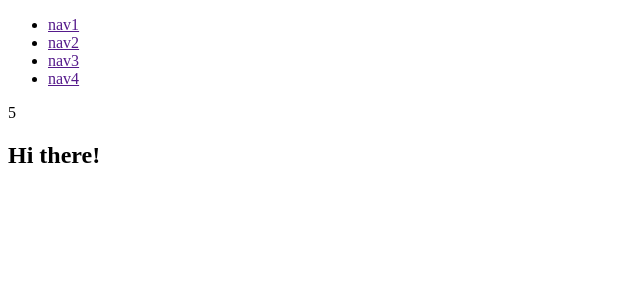
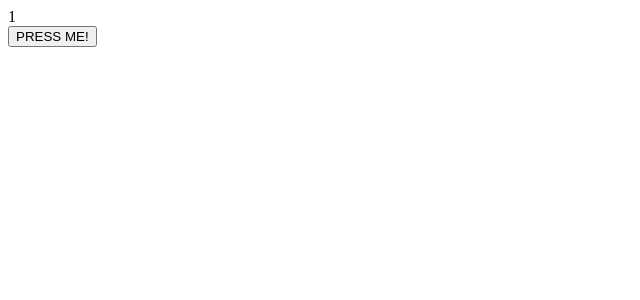
Before and after one commit to ayubgharbi/mmtuts, a PHP site: page /?name=1 in a window 1280 px wide. Shown: the top 300 px of the page, without its empty margins (0-640 px from the left). Run offline with PHP 8.4, Linux system fonts and the light colour scheme.

Commit message:
POST and GET Superglobals

```diff
--- a/index.php
+++ b/index.php
@@ -11,22 +11,15 @@
 <body>
 
 <?php
-include 'header.php';
 
-$x = 5;
-function something() {
-    $y = 10;
-    echo $GLOBALS['x'];
-}
-
-something();
+echo $_GET['name'];
 
 ?>
 
-<section>
-    <div class="someMainContent">
-        <h1>Hi there!</h1>
-    </div>
-</section>
+<form method="GET">
+    <input type="hidden" name="name" value="Daniel">
+    <button type="submit">PRESS ME!</button>
+</form>
+
 </body>
 </html>
```
